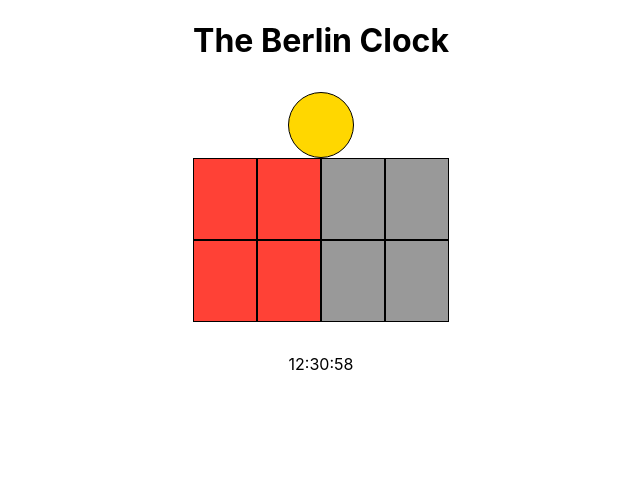
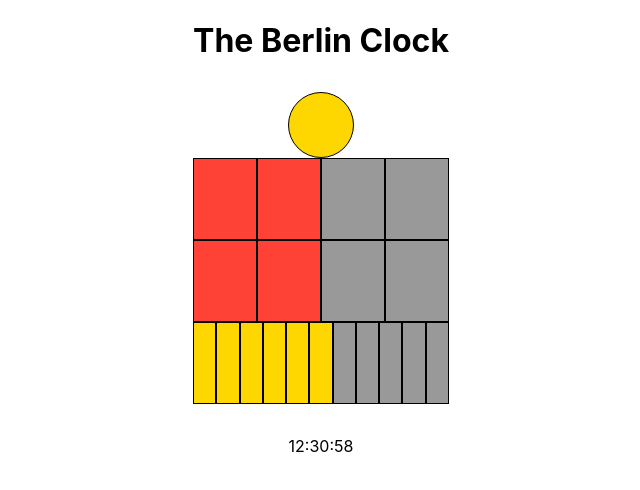
Before and after one commit to GajendraRaj/BerlinClockV2, a React (Create React App) app: page / in a window 1280 px wide. Shown: the top 490 px of the page, without its empty margins (319-959 px from the left). Built offline with nearby package versions, Linux system fonts and the light colour scheme.

Commit message:
feat: Display upper minutes row to present minutes

```diff
--- a/src/component/BerlinClock.js
+++ b/src/component/BerlinClock.js
@@ -3,6 +3,7 @@ import PropTypes from "prop-types";
 import constants from "../constant";
 import Seconds from "./Seconds";
 import Hours from "./Hours";
+import Minutes from "./Minutes";
 
 const BerlinClock = props => {
   const berlinFormat = time => {
@@ -17,14 +18,19 @@ const BerlinClock = props => {
       constants.HOUR_LAMP.repeat(hours % 5) +
       constants.ODD.repeat(4 - (hours % 5));
     const hoursValue = [hoursUpperRow, hoursLowerRow];
+    const minutesUpperRow =
+      constants.MINUTE_LAMP.repeat(minutes / 5) +
+      constants.ODD.repeat(11 - parseInt(minutes / 5));
+    const minutesValue = [minutesUpperRow];
 
-    return { secondValue, hoursValue };
+    return { secondValue, hoursValue, minutesValue };
   };
 
   return (
     <div className="clock mv4">
       <Seconds seconds={berlinFormat(props.time).secondValue} />
       <Hours hours={berlinFormat(props.time).hoursValue} />
+      <Minutes minutes={berlinFormat(props.time).minutesValue} />
     </div>
   );
 };
--- /dev/null
+++ b/src/component/Minutes.js
@@ -0,0 +1,35 @@
+import React from "react";
+import PropTypes from "prop-types";
+import constants from "../constant";
+
+function Minutes(props) {
+  const minuteColor = minute =>
+    minute === constants.MINUTE_LAMP
+      ? constants.EVEN_STYLE_CLASS
+      : constants.ODD_STYLE_CLASS;
+
+  return (
+    <div>
+      {props.minutes.map((minute, i) => (
+        <div key={i} className="hours">
+          {minute &&
+            minute.split("").map((m, idx) => (
+              <div
+                key={idx}
+                className={`hours-rows ${minuteColor(m)}`}
+                style={{
+                  width: i === 0 ? "calc(100% / 11)" : "calc(100% / 4)"
+                }}
+              />
+            ))}
+        </div>
+      ))}
+    </div>
+  );
+}
+
+Minutes.propTypes = {
+  minutes: PropTypes.array.isRequired
+};
+
+export default Minutes;
--- a/src/constant/index.js
+++ b/src/constant/index.js
@@ -5,7 +5,8 @@ const constants = {
   EVEN_STYLE_CLASS: "bg-yellow",
   ODD_STYLE_CLASS: "bg-silver",
   HOUR_LAMP: "H",
-  RED_STYLE_CLASS: "bg-red"
+  RED_STYLE_CLASS: "bg-red",
+  MINUTE_LAMP: "M"
 };
 
 export default constants;
```
Also changed, not shown: 2 other files (tests, documents, lock files or other folders).
